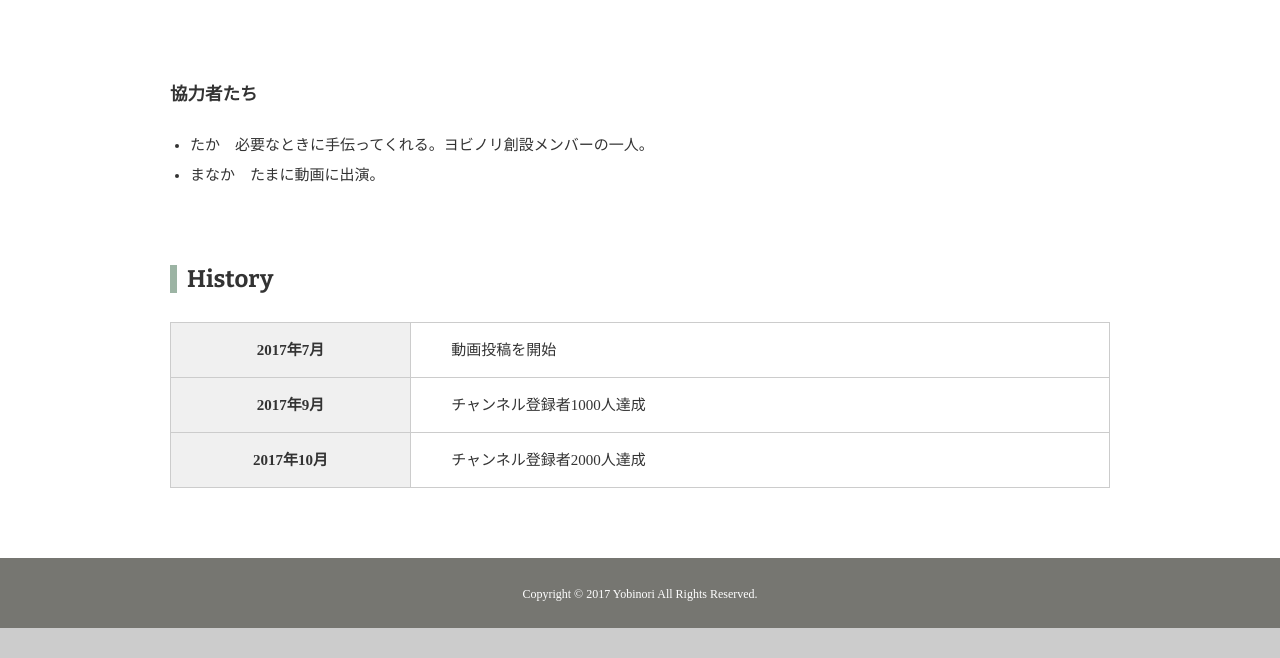
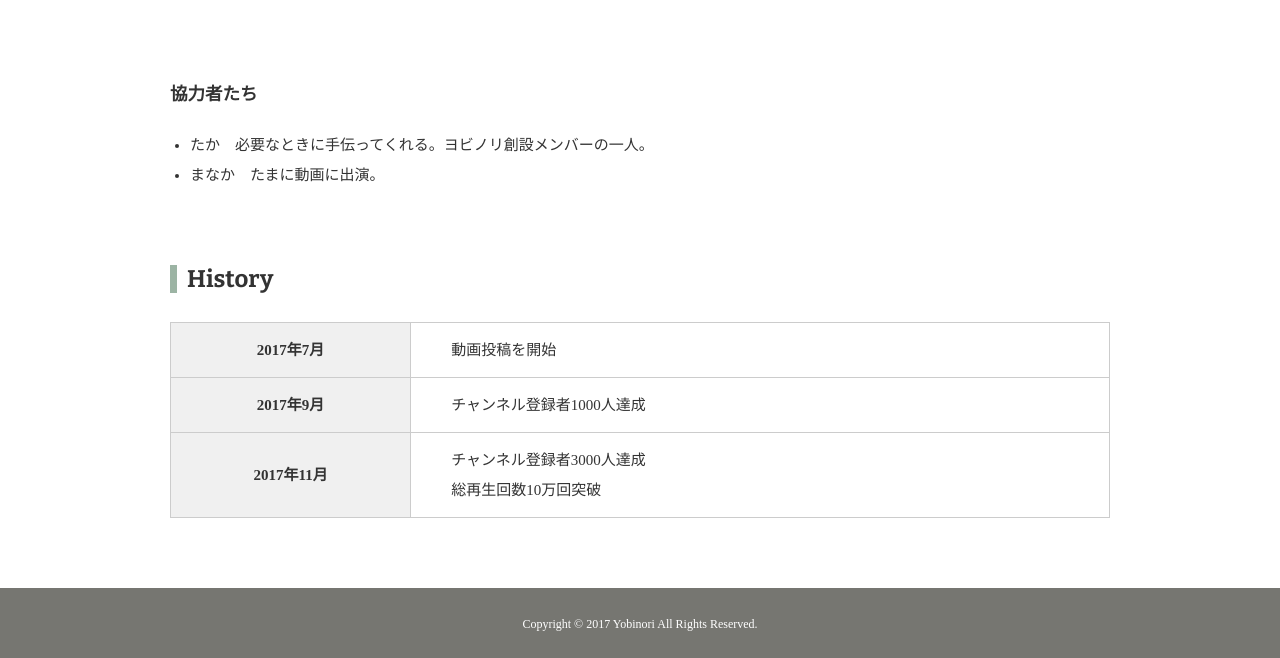
Before and after one commit to Yobinori/yobinori.github.io, a plain HTML site: page about.html in a window 1280 px wide. Shown: the part 1771-2429 px from the top of the page. Before the commit the page ends 2399 px from the top, so only its background shows below. Drawn offline with nearby package versions, Linux system fonts and the light colour scheme.

Commit message:
yasu
history

```diff
--- a/about.html
+++ b/about.html
@@ -97,8 +97,8 @@
 							<td>チャンネル登録者1000人達成</td>
 						</tr>
 						<tr>
-							<th>2017年10月</th>
-							<td>チャンネル登録者2000人達成</td>
+							<th>2017年11月</th>
+							<td>チャンネル登録者3000人達成<br>総再生回数10万回突破</td>
 						</tr>
 					</table>
 				</section>
```
